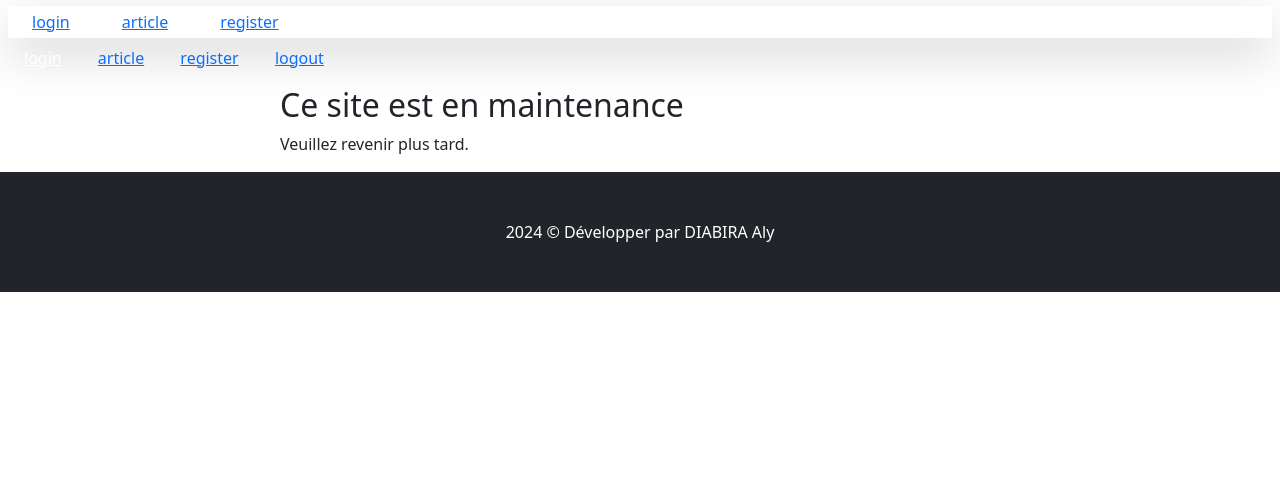
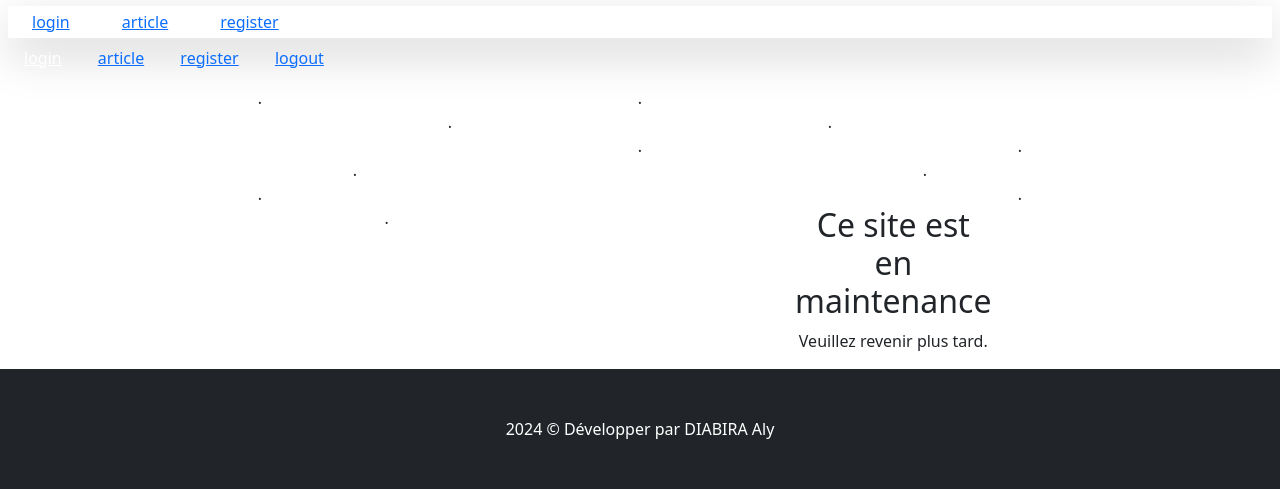
Before and after one commit to Alydiabira/FormationGreta, a Symfony app: template templates/maintenance.html.twig in a window 1280 px wide. Shown: the part 1128-1617 px from the top of the page. Before the commit the page ends 1420 px from the top, so only its background shows below. Run offline with Twig, Linux system fonts and the light colour scheme; the template is opened without the code that fills it, so the values that code supplies are empty; some libraries are stand-ins or nearby versions; some web fonts are replaced.

Commit message:
Update maintenance.html.twig

```diff
--- a/templates/maintenance.html.twig
+++ b/templates/maintenance.html.twig
@@ -3,6 +3,53 @@
 {% block title 'Ce site est en maintenance' %}
 
 {% block body %}
+
+<div class="container text-center">
+    <div class="row justify-content-start">
+        <div class="col-4">
+        .
+        </div>
+        <div class="col-4">
+        .
+        </div>
+    </div>
+    <div class="row justify-content-center">
+        <div class="col-4">
+        .
+        </div>
+        <div class="col-4">
+        .
+        </div>
+    </div>
+    <div class="row justify-content-end">
+        <div class="col-4">
+        .
+        </div>
+        <div class="col-4">
+        .
+        </div>
+    </div>
+    <div class="row justify-content-around">
+        <div class="col-4">
+        .
+        </div>
+        <div class="col-4">
+        .
+        </div>
+    </div>
+    <div class="row justify-content-between">
+        <div class="col-4">
+        .
+        </div>
+        <div class="col-4">
+        .
+        </div>
+    </div>
+    <div class="row justify-content-evenly">
+        <div class="col-4">
+        .
+        </div>
+        <div class="col-4">
         <section id="about">
             <div class="container px-4">
                 <div class="row gx-4 justify-content-center">
@@ -13,4 +60,9 @@
                 </div>
             </div>
         </section>
+        </div>
+    </div>
+</div>
+
+
 {% endblock %}
```
Lines whose indentation alone changed are shown as unchanged.
